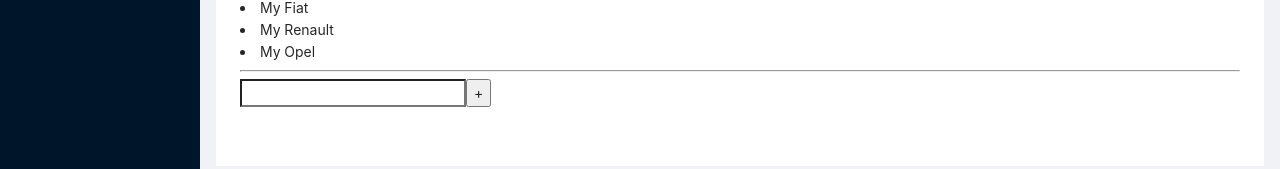
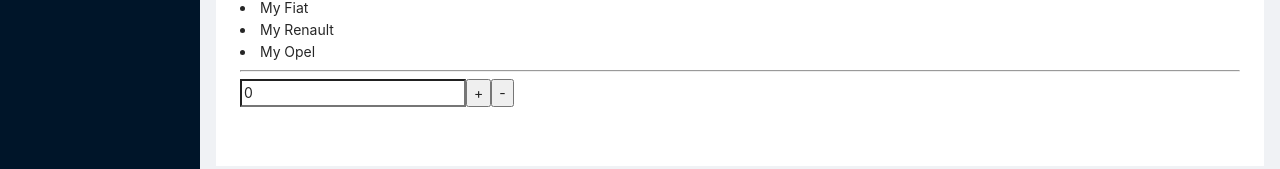
Before and after one commit to kriss3/Udemy_ReactPlaygroud, a React (Create React App) app: page / in a window 1280 px wide. Shown: the part 312-481 px from the top of the page. Built offline with nearby package versions, Linux system fonts and the light colour scheme.

Commit message:
Adding increment and decrement to my counter;

```diff
--- a/src/components/counter/Counter.js
+++ b/src/components/counter/Counter.js
@@ -1,17 +1,23 @@
 
-import React from 'react';
-
-const handleClick = () => {
-    alert('I was clicked');
-};
-
+import React, {useState} from 'react';
 
 function Counter(props) {
 
+    const [myVal, setMyVal] = useState(0);
+
+    const increment = () => {
+        setMyVal(myVal +1);
+    };
+
+    const decrement = () => {
+        setMyVal(myVal -1);
+    };
+
     return (
         <div>
-            <input type='number' />
-            <button onClick={handleClick}>+</button>
+            <input value={myVal} type='number' />
+            <button onClick={increment}>+</button>
+            <button onClick={decrement}>-</button>
         </div>
     );
 }
```
